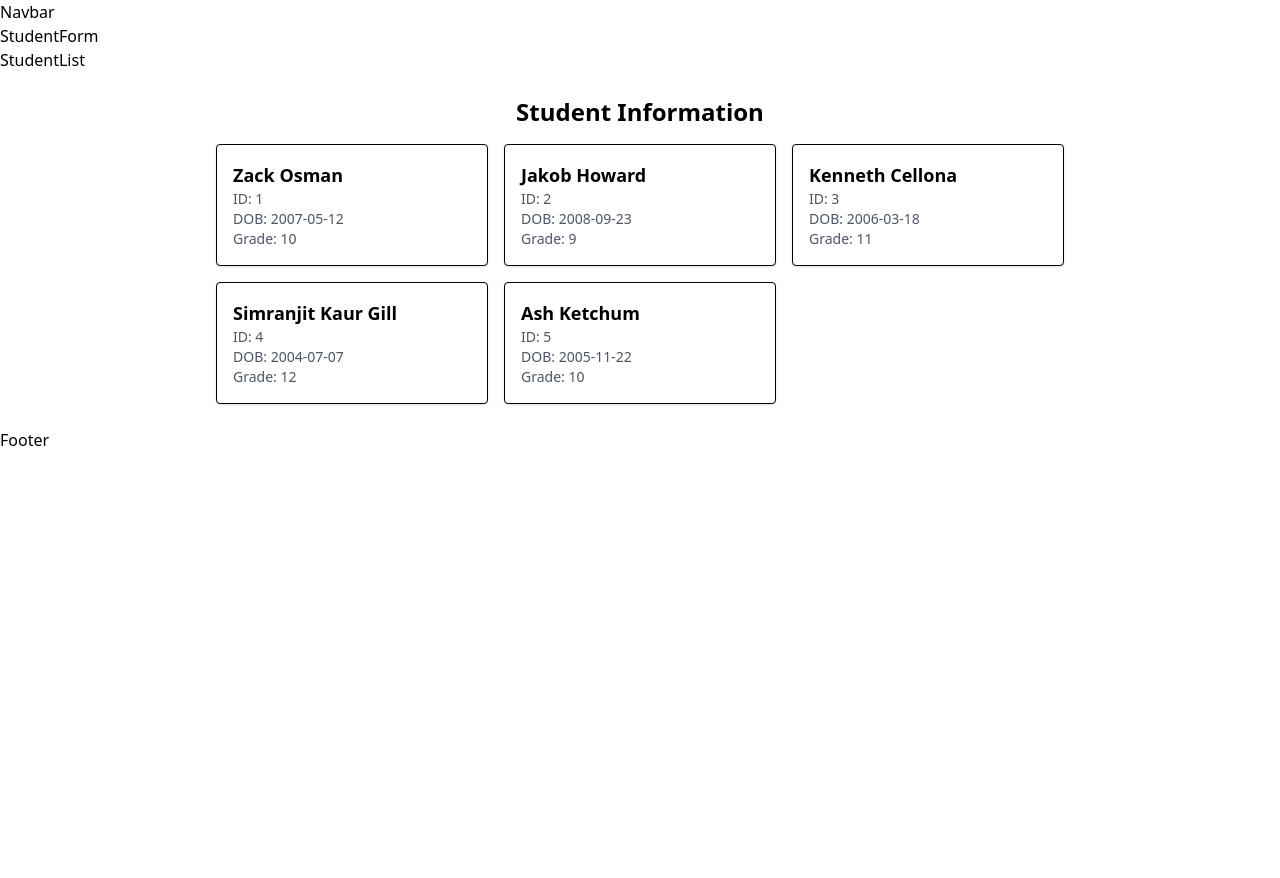
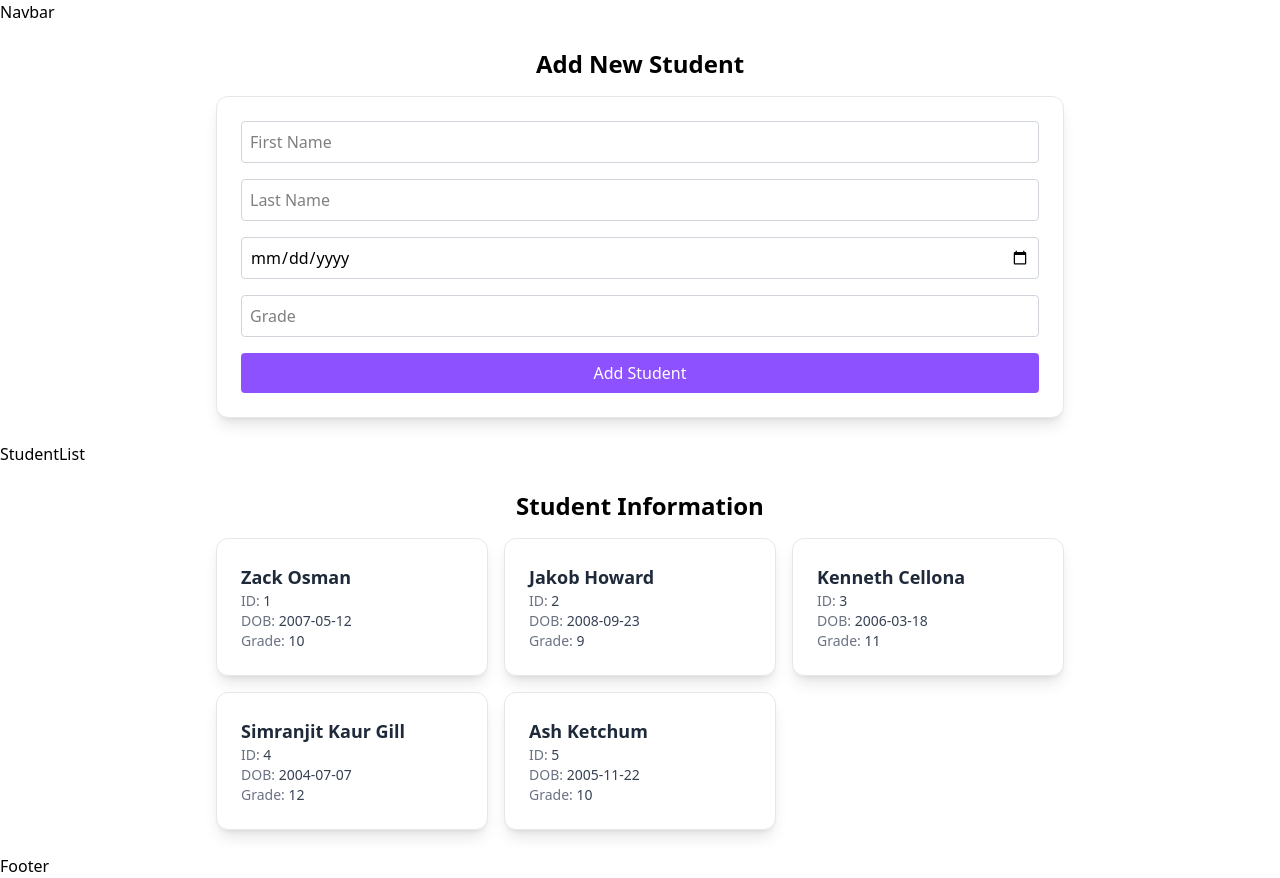
Before and after one commit to Zakariya-Osman/EFEDC-AS2-WEB2, a Next.js app: page / in a window 1280 px wide. Before the commit the page ends 800 px from the top, so only its background shows below. Built offline with nearby package versions, Linux system fonts and the light colour scheme.

Commit message:
Major changes
- Added form
- Upgraded the StudentList

```diff
--- a/app/page.js
+++ b/app/page.js
@@ -1,18 +1,20 @@
-import Image from "next/image";
 import Navbar from "../components/Navbar";
 import StudentForm from "../components/StudentForm";
 import StudentList from "../components/StudentList";
 import StudentInformation from "../components/StudentInformation";
 import Footer from "../components/Footer";
+import { StudentProvider } from "@/context/StudentProvider";
 
 export default function Home() {
   return (
     <div>
-      <Navbar />
-      <StudentForm />
-      <StudentList />
-      <StudentInformation />
-      <Footer />
+      <StudentProvider>
+        <Navbar />
+        <StudentForm />
+        <StudentList />
+        <StudentInformation />
+        <Footer />
+      </StudentProvider>
     </div>
   );
 }
--- a/components/StudentForm.js
+++ b/components/StudentForm.js
@@ -1,11 +1,45 @@
-import React from 'react'
+'use client';
+import React, { useState } from "react";
+import { useStudents } from "../context/StudentProvider";
 
-function StudentForm() {
+const StudentForm = () => {
+  const { addStudent } = useStudents(); // ✅ Get function from context
+  const [newStudent, setNewStudent] = useState({
+    firstName: "",
+    lastName: "",
+    dateOfBirth: "",
+    grade: ""
+  });
+
+  const handleChange = (e) => {
+    setNewStudent({ ...newStudent, [e.target.name]: e.target.value });
+  };
+
+  const handleSubmit = (e) => {
+    e.preventDefault();
+    if (!newStudent.firstName || !newStudent.lastName || !newStudent.dateOfBirth || !newStudent.grade) {
+      return;
+    }
+
+    addStudent(newStudent);
+
+    setNewStudent({ firstName: "", lastName: "", dateOfBirth: "", grade: "" });
+  };
+
   return (
-    <div>
-        StudentForm
+    <div className="p-6 max-w-4xl mx-auto">
+      <h1 className="text-2xl font-bold text-center mb-4">Add New Student</h1>
+      <form className="bg-white shadow-lg rounded-xl p-6 border border-gray-200 hover:shadow-xl transition" onSubmit={handleSubmit}>
+        <div className="grid gap-4">
+          <input type="text" name="firstName" placeholder="First Name" value={newStudent.firstName} onChange={handleChange} required className="p-2 border border-gray-300 rounded w-full"/>
+          <input type="text" name="lastName" placeholder="Last Name" value={newStudent.lastName} onChange={handleChange} required className="p-2 border border-gray-300 rounded w-full"/>
+          <input type="date" name="dateOfBirth" value={newStudent.dateOfBirth} onChange={handleChange} required className="p-2 border border-gray-300 rounded w-full"/>
+          <input type="text" name="grade" placeholder="Grade" value={newStudent.grade} onChange={handleChange} required className="p-2 border border-gray-300 rounded w-full"/>
+        </div>
+        <button type="submit" className="mt-4 bg-violet-500 text-white px-4 py-2 rounded w-full hover:bg-violet-900 transition">Add Student</button>
+      </form>
     </div>
-  )
-}
+  );
+};
 
-export default StudentForm
+export default StudentForm;
--- a/components/StudentInformation.js
+++ b/components/StudentInformation.js
@@ -1,22 +1,9 @@
 'use client';
-import React, { useState, useEffect } from "react";
+import React from "react";
+import { useStudents } from "../context/StudentProvider";
 
 const StudentInformation = () => {
-  const [students, setStudents] = useState([]);
-
-  useEffect(() => {
-    const fetchStudents = async () => {
-      try {
-        const response = await fetch("/students.json");
-        const data = await response.json();
-        setStudents(data);
-      } catch (error) {
-        console.error("Error fetching students:", error);
-      }
-    };
-
-    fetchStudents();
-  }, []);
+  const { students } = useStudents();
 
   return (
     <div className="p-6 max-w-4xl mx-auto">
@@ -26,11 +13,11 @@ const StudentInformation = () => {
       ) : (
         <div className="grid gap-4 sm:grid-cols-2 lg:grid-cols-3">
           {students.map(({ id, firstName, lastName, dateOfBirth, grade }) => (
-            <div key={id} className="bg-white shadow rounded p-4 border">
-              <h2 className="text-lg font-semibold">{firstName} {lastName}</h2>
-              <p className="text-sm text-gray-600">ID: {id}</p>
-              <p className="text-sm text-gray-600">DOB: {dateOfBirth}</p>
-              <p className="text-sm text-gray-600">Grade: {grade}</p>
+            <div key={id} className="bg-white shadow-lg rounded-xl p-6 border border-gray-200 hover:shadow-xl transition">
+              <h2 className="text-lg font-semibold text-gray-800">{firstName} {lastName}</h2>
+              <p className="text-sm text-gray-500">ID: <span className="font-medium text-gray-700">{id}</span></p>
+              <p className="text-sm text-gray-500">DOB: <span className="font-medium text-gray-700">{dateOfBirth}</span></p>
+              <p className="text-sm text-gray-500">Grade: <span className="font-medium text-gray-700">{grade}</span></p>
             </div>
           ))}
         </div>
--- /dev/null
+++ b/context/StudentProvider.js
@@ -0,0 +1,48 @@
+'use client';
+import React, { createContext, useState, useEffect, useContext } from "react";
+
+// Create Context
+const StudentContext = createContext();
+
+// Provider Component
+export const StudentProvider = ({ children }) => {
+  const [students, setStudents] = useState([]);
+
+  // Fetch students from JSON on mount
+  useEffect(() => {
+    const fetchStudents = async () => {
+      try {
+        const response = await fetch("/students.json");
+        const data = await response.json();
+        setStudents(data);
+      } catch (error) {
+        console.error("Error fetching students:", error);
+      }
+    };
+
+    fetchStudents();
+  }, []);
+
+  // Function to add a new student
+  const addStudent = (newStudent) => {
+    setStudents((prevStudents) => [
+      ...prevStudents,
+      { ...newStudent, id: prevStudents.length + 1 }
+    ]);
+  };
+
+  return (
+    <StudentContext.Provider value={{ students, addStudent }}>
+      {children}
+    </StudentContext.Provider>
+  );
+};
+
+// Custom Hook to Use Context
+export const useStudents = () => {
+  const context = useContext(StudentContext);
+  if (!context) {
+    throw new Error("useStudents must be used within a StudentProvider");
+  }
+  return context;
+};
```
